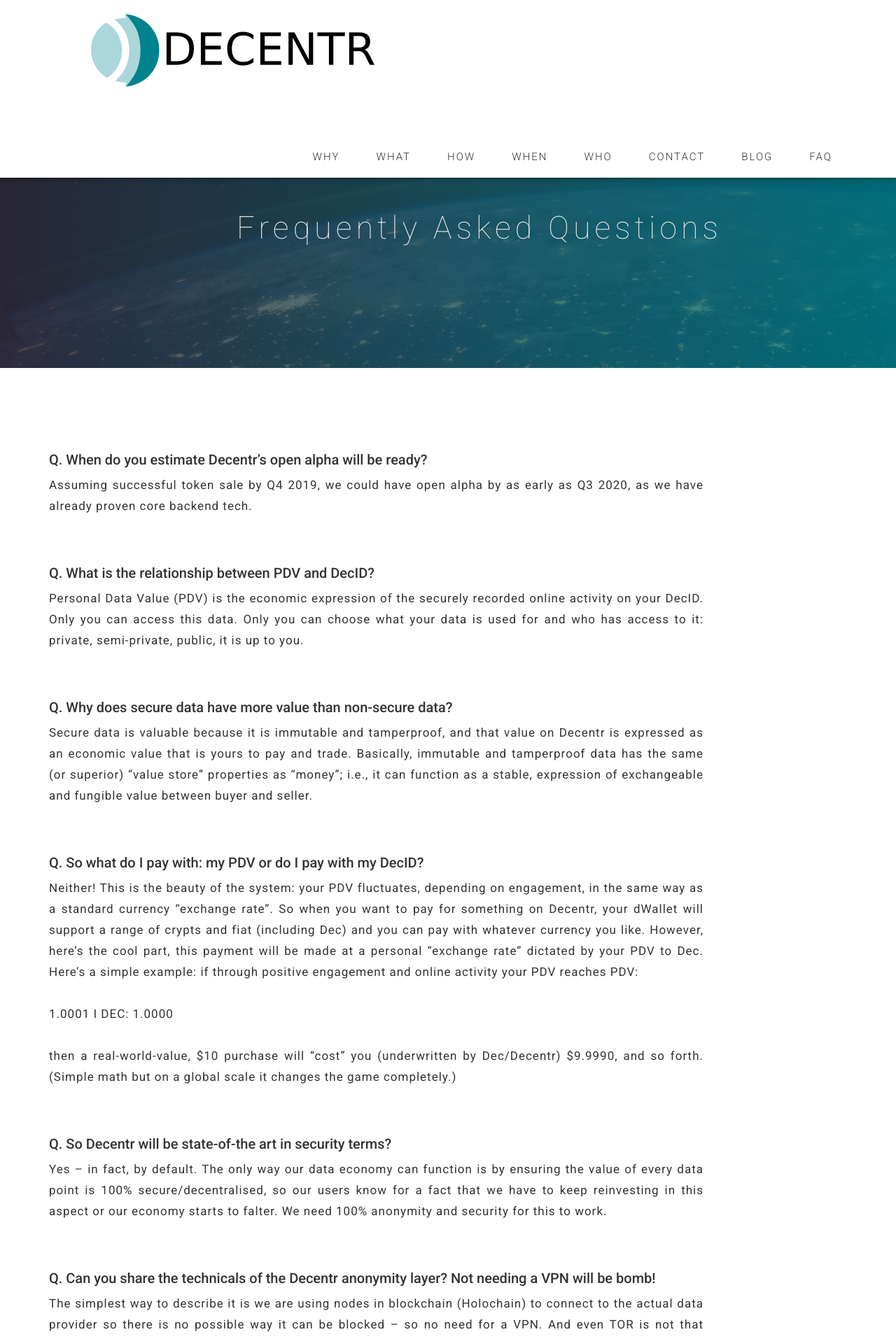
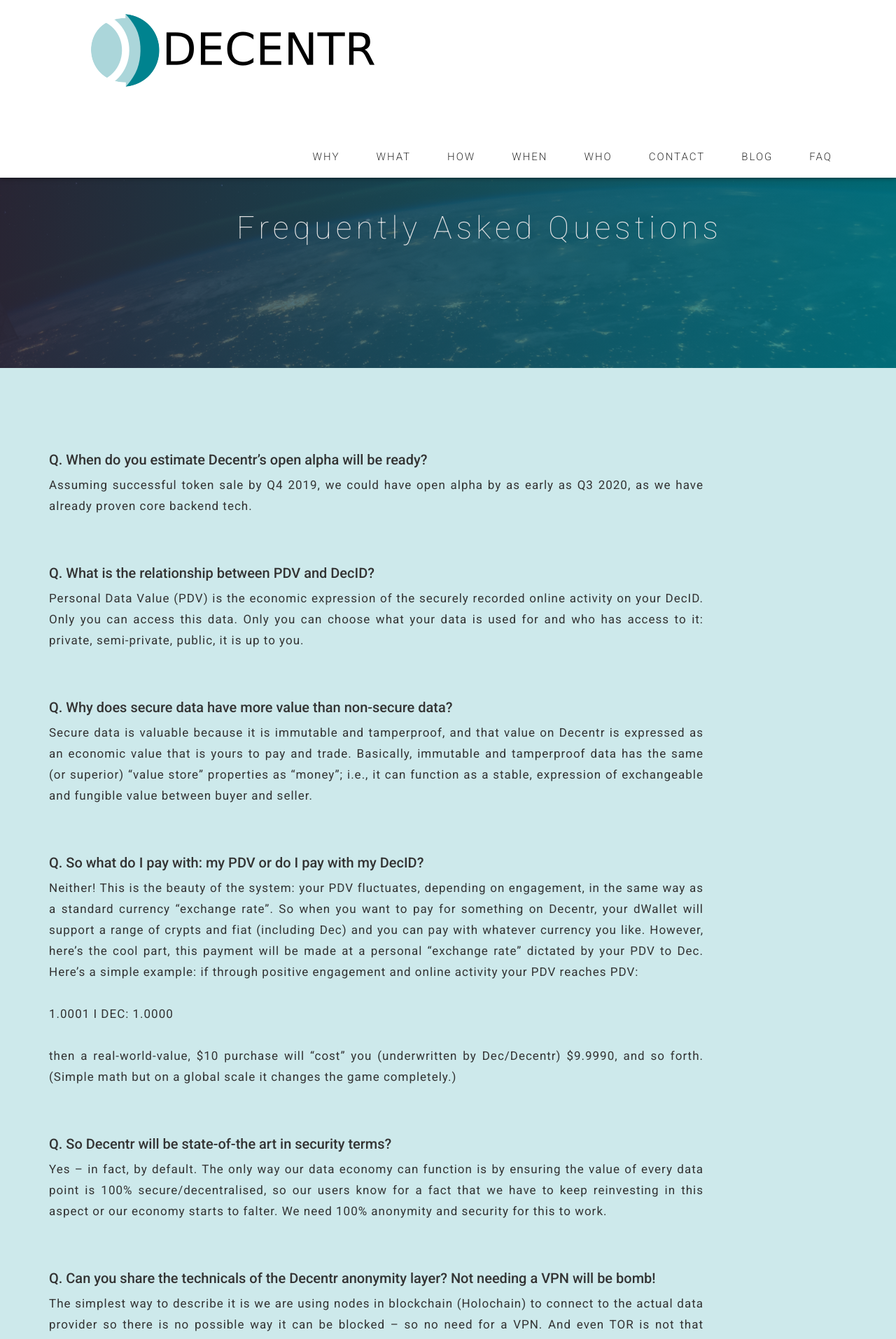
Before and after one commit to Defiants-org/decentr.net, a Jekyll site: the page built from faq.html, in a window 1280 px wide. Shown: the top 1914 px of the page at 70% size. Built offline with Jekyll 4.4.1, drawn with Linux system fonts in a browser that asks for light colours; nearby versions of some CDN libraries; some web fonts are replaced.

Commit message:
faq bg
t

```diff
--- a/css/airspace.css
+++ b/css/airspace.css
@@ -1104,6 +1104,7 @@
 
 #faq {
   padding: 100px 0;
+  background: rgba(6, 144, 153, 0.2);
 }
 
 #faq .block {
```
Also changed, not shown: 1 other file.
